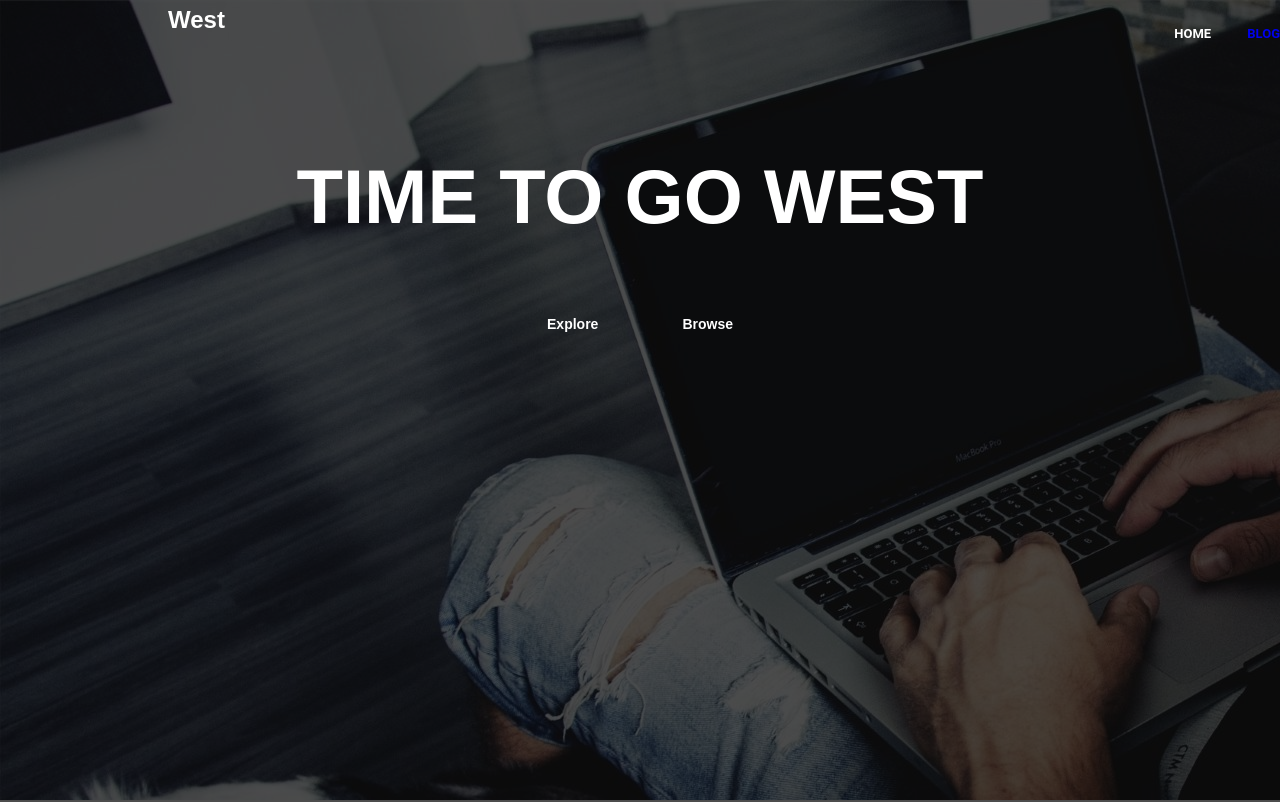
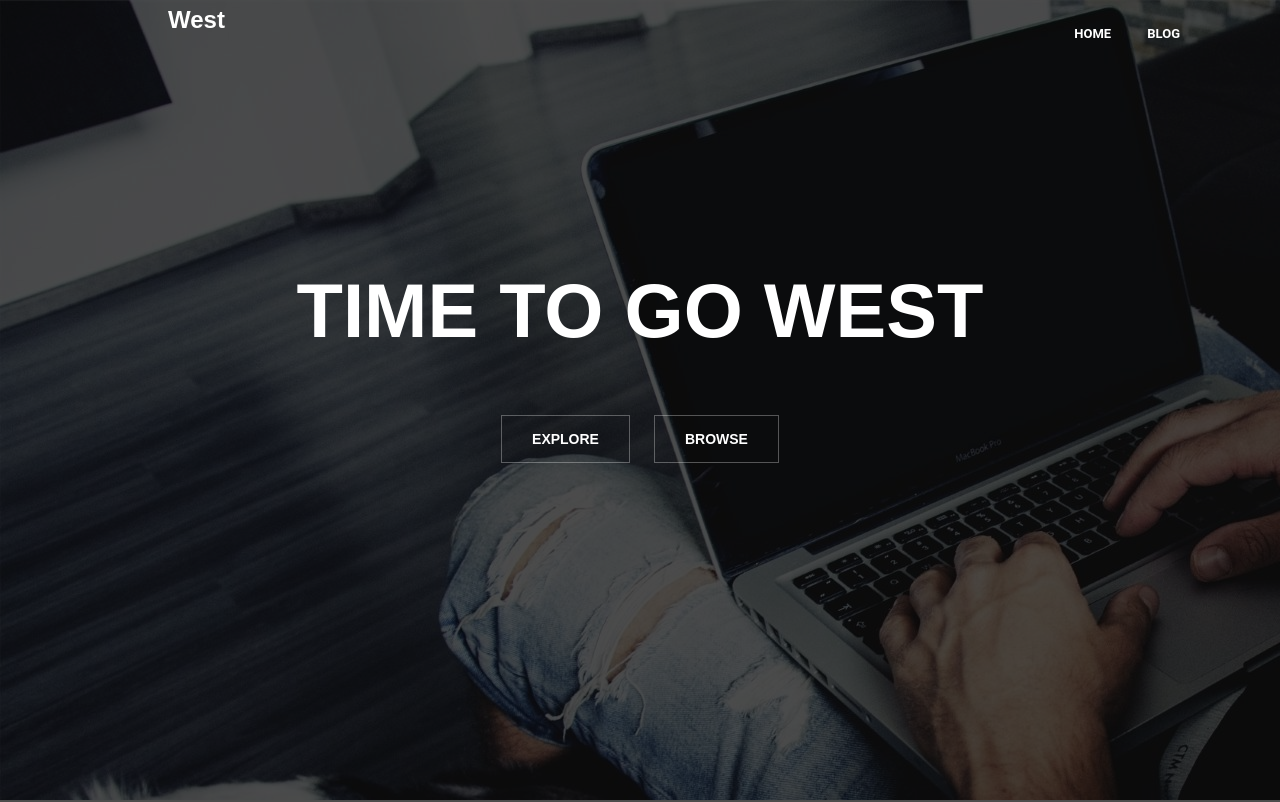
Before and after one commit to Ferniss/Indie-projekt, a plain HTML site: page Index.html in a window 1280 px wide. Drawn offline with Linux system fonts and the light colour scheme.

Commit message:
header helt færdig mangler kun drobdown menu

```diff
--- a/Index.html
+++ b/Index.html
@@ -23,14 +23,14 @@
                     </ul>
                 </li>
                 <li>
-                        <a class="ul-nav" class="header__a" class="nav__ul--color" href="./Index.html">BLOG</a>
+                        <a id="ul-nav" class="header__a" class="nav__ul--color" href="./Index.html">BLOG</a>
                 </li>
             </ul>
         </nav>
         <h1 class="header__Bigh1">TIME TO GO WEST</h1>
         <div class="header__buttonWrapper">
-            <button class="header__button">Explore</button>
-            <button class="header__button">Browse</button>
+            <button class="header__button">EXPLORE</button>
+            <button class="header__button">BROWSE</button>
         </div>
     </header>
     <main>
--- a/script/Index.js
+++ b/script/Index.js
@@ -2,6 +2,7 @@ document.addEventListener('DOMContentLoaded', function(){
     let nav = document.querySelector('.nav');
     let navwest = document.querySelector('#h1');
     let navhome = document.querySelector('.ul-nav');
+    let navblog = document.querySelector('#ul-nav');
     window.onscroll = function() {scrollFunction()};
     function scrollFunction() {
         if (document.body.scrollTop > 80 || document.documentElement.scrollTop > 80) {
@@ -13,15 +14,18 @@ document.addEventListener('DOMContentLoaded', function(){
             navhome.style.color = "black";
             navhome.style.margintop = "0px";
             navhome.classList.remove(".nav__ul--color");
+            navblog.style.color = "black";
         } else {
  //         document.querySelector('nav').style.padding = "30px";
             nav.classList.remove("nav-scrolled");
             navwest.style.color = "white";
-            navwest.style.margintop = "";
+            navwest.style.margintop = "10px";
             navwest.classList.add("header__a");
             navhome.style.color = "white";
-            navhome.style.margintop = "";
+            navhome.style.margintop = "10px";
             navhome.classList.add(".nav__ul--color");
+            navblog.style.color = "white";
+            navblog.classList.add(".nav__ul--color");
         }
     }
 
--- a/style/index.css
+++ b/style/index.css
@@ -9,6 +9,7 @@ li{
 }
 a{
     text-decoration: none;
+    color: #fff;
 }
 /*Block*/
 .header{
@@ -61,7 +62,14 @@ a{
     background-color: red;
 }
 .header__a{
-    color: white;
+    color: #fff;
+    margin-right: 100px;
+}
+.header__a:hover{
+    color: orange;
+}
+.ul-nav:hover{
+    color: orange;
 }
 .nav__ul{
     display: flex;
@@ -82,7 +90,7 @@ a{
     visibility: hidden;
 }
 .header__Bigh1{
-    margin-top: 2em;
+    margin-top: 3.5em;
     color: #fff;
     text-align: center;
     font-size: 76px;
@@ -94,7 +102,6 @@ a{
     background-color: transparent;
     font-size: 14px;
     padding: 15px 30px;
-    border: 0;
     font-weight: 700;
     margin: 10px;
     color: #fff;
```
